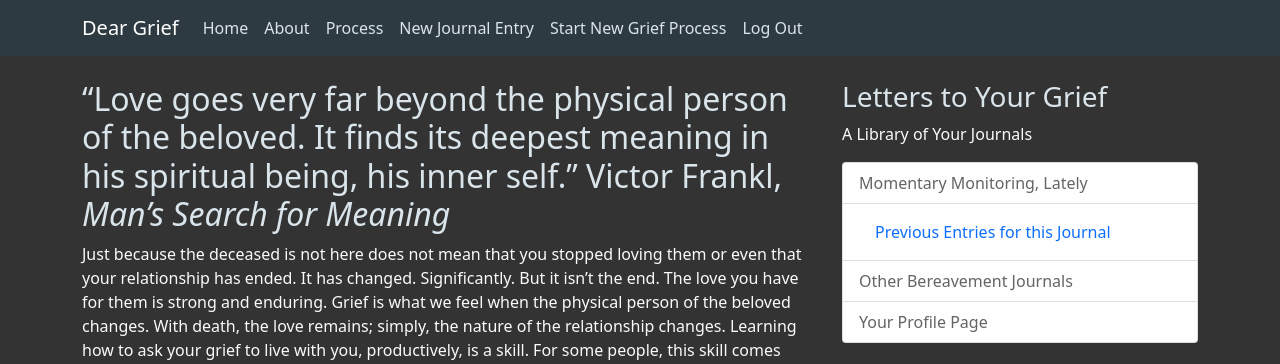
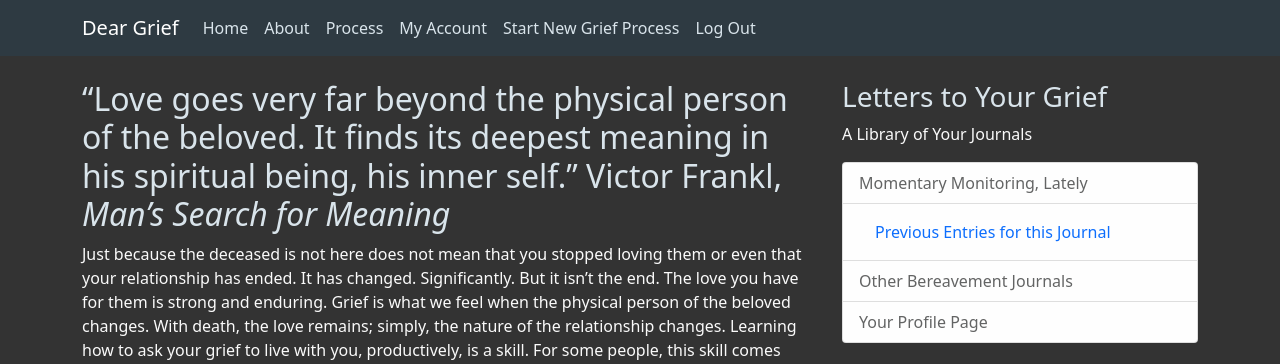
Before and after one commit to Lauren-dot/deargrief, a Flask app: page /about in a window 1280 px wide. Shown: the top 364 px of the page. Run offline with Flask 2, Linux system fonts and the light colour scheme; the visitor is signed in with stand-in values (Sample User, id 1).

Commit message:
Fixed Navbar for better UX

```diff
--- a/templates/layout.html
+++ b/templates/layout.html
@@ -36,7 +36,7 @@
             <!-- Right Side of NavBar -->
             <div class="navbar-nav">
               {% if current_user.is_authenticated %}
-                <a class="nav-item nav-link" href="/daily_journal_entry">New Journal Entry</a>
+                <a class="nav-item nav-link" href="/my_account">My Account</a>
                 <a class="nav-item nav-link" href="/new_journal_registration">Start New Grief Process</a>
                 <a class="nav-item nav-link" href="/logout">Log Out</a>
               {% else %}
@@ -59,7 +59,7 @@
           <p class="text-multed">A Library of Your Journals
             <ul class="list-group">
               <li class="list-group-item list-group-item-light">Momentary Monitoring, Lately</li> <!-- Link to: Graph of Momentary Monitoring -->
-              <li class="list-group-item list-group-item-light"><a class="nav-item nav-link" href="/previous_entries/<int:grief_connection_id>">Previous Entries for this Journal</a></li> <!-- Link to: Previous Entries for this particular bereavement Journal-->
+              <li class="list-group-item list-group-item-light"><a class="nav-item nav-link" href="/previous_entries">Previous Entries for this Journal</a></li> <!-- Link to: Previous Entries for this particular bereavement Journal-->
               <li class="list-group-item list-group-item-light">Other Bereavement Journals</li> <!-- Link to: All this User's Bereavment Journals made of all varieties -->
               <li class="list-group-item list-group-item-light">Your Profile Page</li>
             </ul>
```
